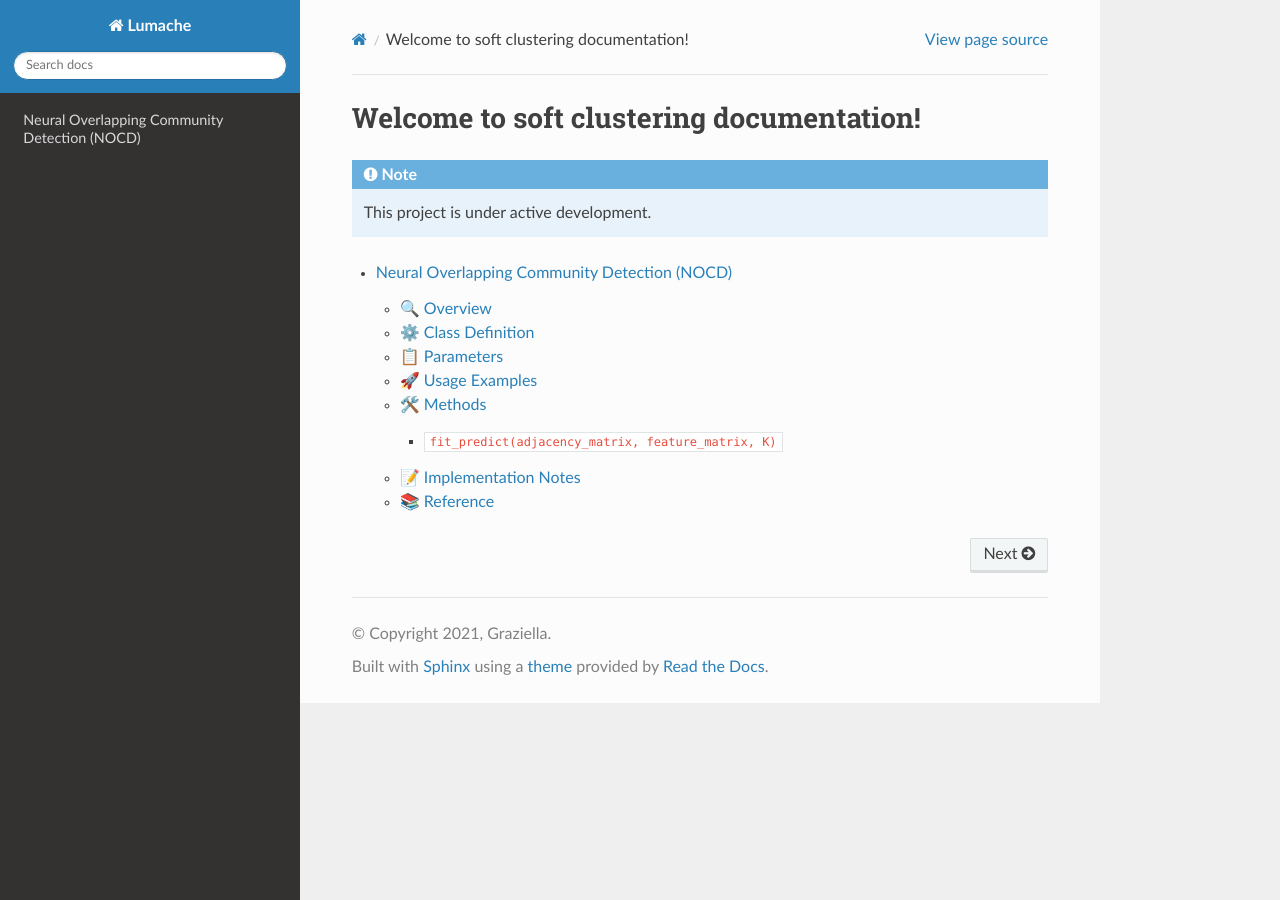
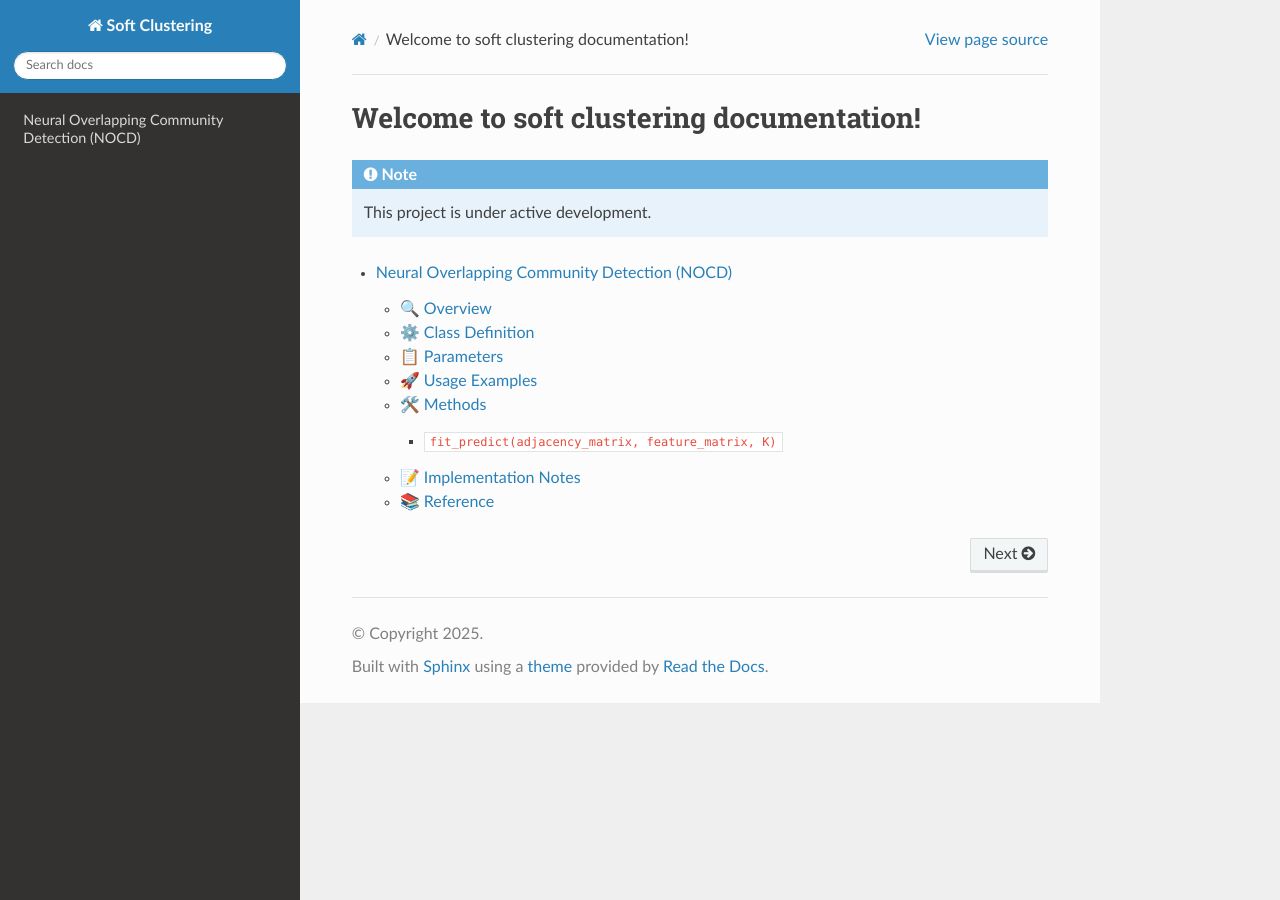
Before and after one commit to soft-clustering/soft-clustering, a Sphinx documentation site: the page built from docs/source/index.rst, in a window 1280 px wide. Built offline with Sphinx 7.4.7 and the Read the Docs theme 3.1.0, drawn with Linux system fonts in a browser that asks for light colours.

Commit message:
Update conf.py

```diff
--- a/docs/source/conf.py
+++ b/docs/source/conf.py
@@ -2,12 +2,12 @@
 
 # -- Project information
 
-project = 'Lumache'
-copyright = '2021, Graziella'
-author = 'Graziella'
+project = 'Soft Clustering'
+copyright = '2025'
+author = 'University of Guilan'
 
 release = '0.1'
-version = '0.1.0'
+version = '0.0.1'
 
 # -- General configuration
 
```
